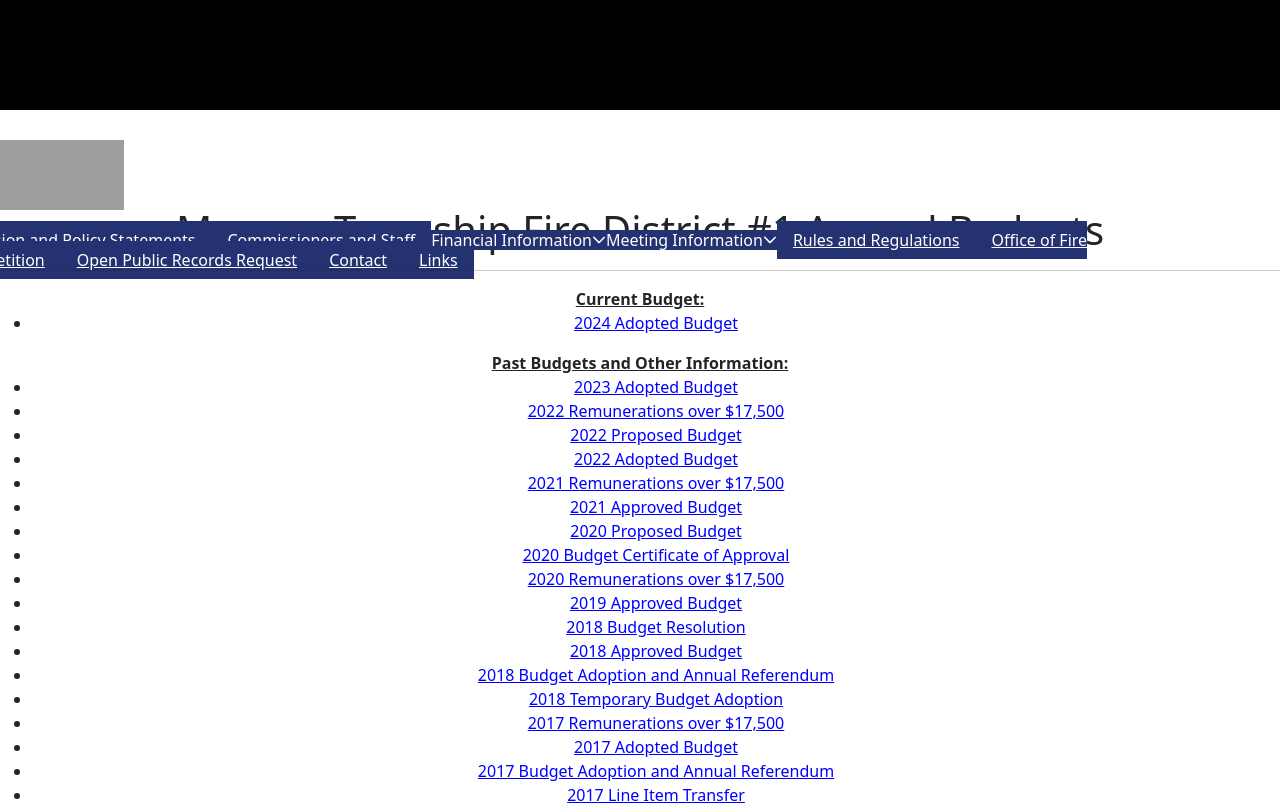
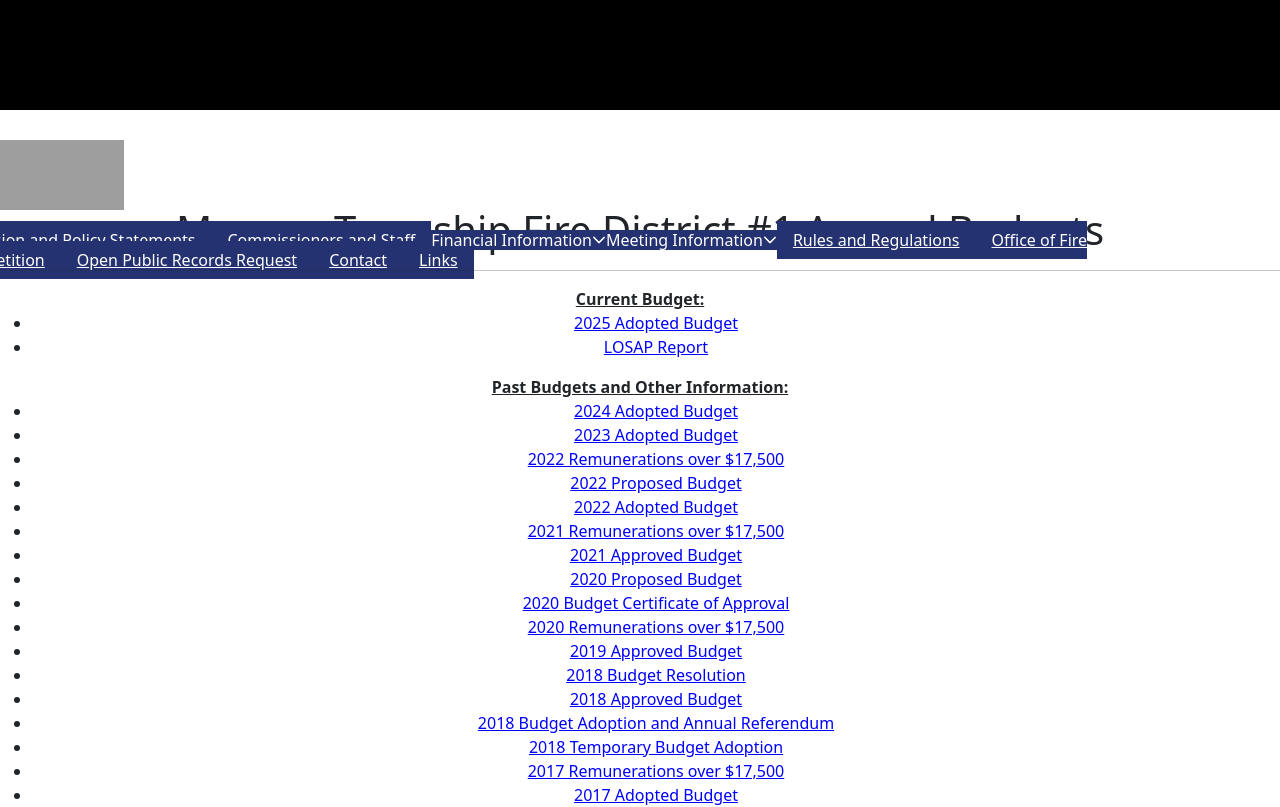
Before and after one commit to DrAronoff/monroefd1, a React (Create React App) app: page /current in a window 1280 px wide. Shown: the top 807 px of the page. Built offline with nearby package versions, Linux system fonts and the light colour scheme; grey boxes are pictures that could not be loaded; the HTML template or start-up script is replaced by a standard one.

Commit message:
jan update

```diff
--- a/src/components/Audit.jsx
+++ b/src/components/Audit.jsx
@@ -13,6 +13,10 @@ export function Audit() {
 <h1 className="text-5xl md:text-5xl font-bold mb-6">Annual Audit</h1><hr/>
 <p>Click below to access the most recent audits:</p>
 <ul>
+<li><a href="https://diuy0t6boke2n.cloudfront.net/Audits/Monroe+FD%231+2024+Audit.pdf" target="new">2024 Audit Report</a> </li>
+<li><a href="https://diuy0t6boke2n.cloudfront.net/Audits/MTFD1+2024+Audit+Questionnaire.pdf" target="new">2024 Audit Questionaire</a> </li>
+
+
 <li><a href="https://diuy0t6boke2n.cloudfront.net/Audits/MonroeTownship+FireDistrict%2312023+AUDIT.pdf" target="new">2023 Audit Report</a> </li>
 
 	<li><a href="https://diuy0t6boke2n.cloudfront.net/Audits/MTFD1-2022_Annual_Audit.pdf" target="new">2022 Audit Report</a> | <a href="https://diuy0t6boke2n.cloudfront.net/Audits/MTFD1-2022_Audit_Synopsis.pdf">Synopsis of 2022 Audit Report</a></li>
--- a/src/components/Current.jsx
+++ b/src/components/Current.jsx
@@ -13,10 +13,13 @@ export function Current() {
             <u><strong>Current Budget:</strong></u><br/>
 
                 <ul>
-                <li><a href="https://diuy0t6boke2n.cloudfront.net/Budgets/MTFD1-2024_Adopted_Budget.pdf">2024 Adopted Budget</a></li>
+                <li><a href="https://diuy0t6boke2n.cloudfront.net/Budgets/Consolidated+25+Budget+for+Posting.pdf">2025 Adopted Budget</a></li>
+                <li><a href="https://diuy0t6boke2n.cloudfront.net/Audits/Monroe+FD%231+2024+LOSAP.pdf">LOSAP Report</a></li>
+
             </ul>
             <u><strong>Past Budgets and Other Information:</strong></u><br/>
             <ul>
+                <li><a href="https://diuy0t6boke2n.cloudfront.net/Budgets/MTFD1-2024_Adopted_Budget.pdf">2024 Adopted Budget</a></li>
                 <li><a href="https://diuy0t6boke2n.cloudfront.net/Budgets/MTFD1-2023_Adopted_Budget.pdf">2023 Adopted Budget</a></li>
                 <li><a href="https://diuy0t6boke2n.cloudfront.net/Budgets/2022_List_of_Remunerations_over_17500.pdf">2022 Remunerations over $17,500</a></li>
                 <li><a href="https://diuy0t6boke2n.cloudfront.net/Budgets/MTFD1-2022_Proposed_Budget.pdf">2022 Proposed Budget</a></li>
```
